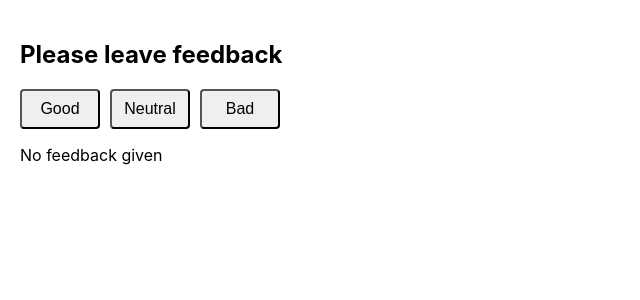
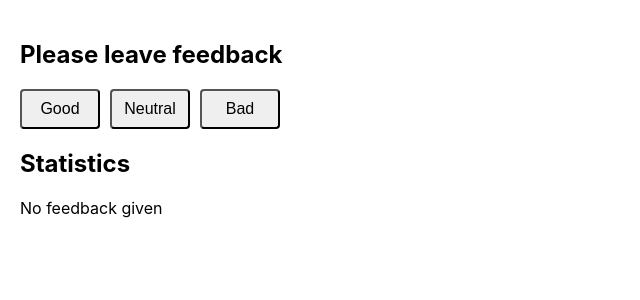
Before and after one commit to Anastasiia-Yarmilko/goit-react-hw-02-feedback, a React (Create React App) app: page / in a window 1280 px wide. Shown: the top 300 px of the page, without its empty margins (0-640 px from the left). Built offline with nearby package versions, Linux system fonts and the light colour scheme.

Commit message:
Fixes bug

```diff
--- a/src/components/Notification/notification.js
+++ b/src/components/Notification/notification.js
@@ -2,5 +2,4 @@ export default function Notification({ message="" }) {
     return(
         <p> {message} </p>
     )
-
 }
--- a/src/components/Statistics/statistics.js
+++ b/src/components/Statistics/statistics.js
@@ -20,7 +20,11 @@ class Statistics extends Component {
     const totalFeedbacks = this.countTotalFeedback();
 
     if (totalFeedbacks === 0) {
-      return <Notification message="No feedback given" />;
+        return (
+            <Section title="Statistics" className="statistics">
+                <Notification message="No feedback given" />
+            </Section>
+        )
     } else {
       return (
         <Section title="Statistics" className="statistics">
```
